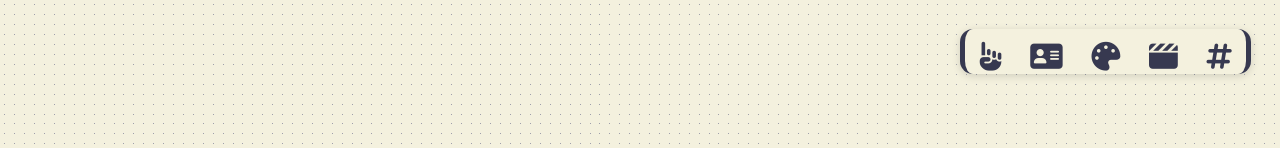
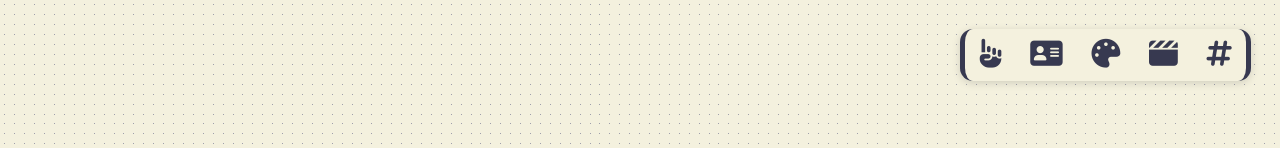
Before and after one commit to Positron11/behera, a plain HTML site: page index.html in a window 1280 px wide. Shown: the top 148 px of the page. Drawn offline with nearby package versions, Linux system fonts and the light colour scheme; a web font is replaced by a local one.

Commit message:
FIX NAV WIDGET PADDING

```diff
--- a/CSS/styles.css
+++ b/CSS/styles.css
@@ -95,11 +95,12 @@ p::first-letter {
 	right: 1em;
 	z-index: 100;
 	display: flex;
+	line-height: 0;
 	column-gap: 1em;
 	position: fixed;
 	font-size: 0.8em;
 	border-radius: 0.45em;
-	padding: 0.4em 0.5em 0 0.5em;
+	padding: 0.4em 0.5em 0.4em 0.5em;
 	background-color: var(--cream);
 	border-left: 0.2em solid var(--navy);
 	border-right: 0.2em solid var(--navy);
```
